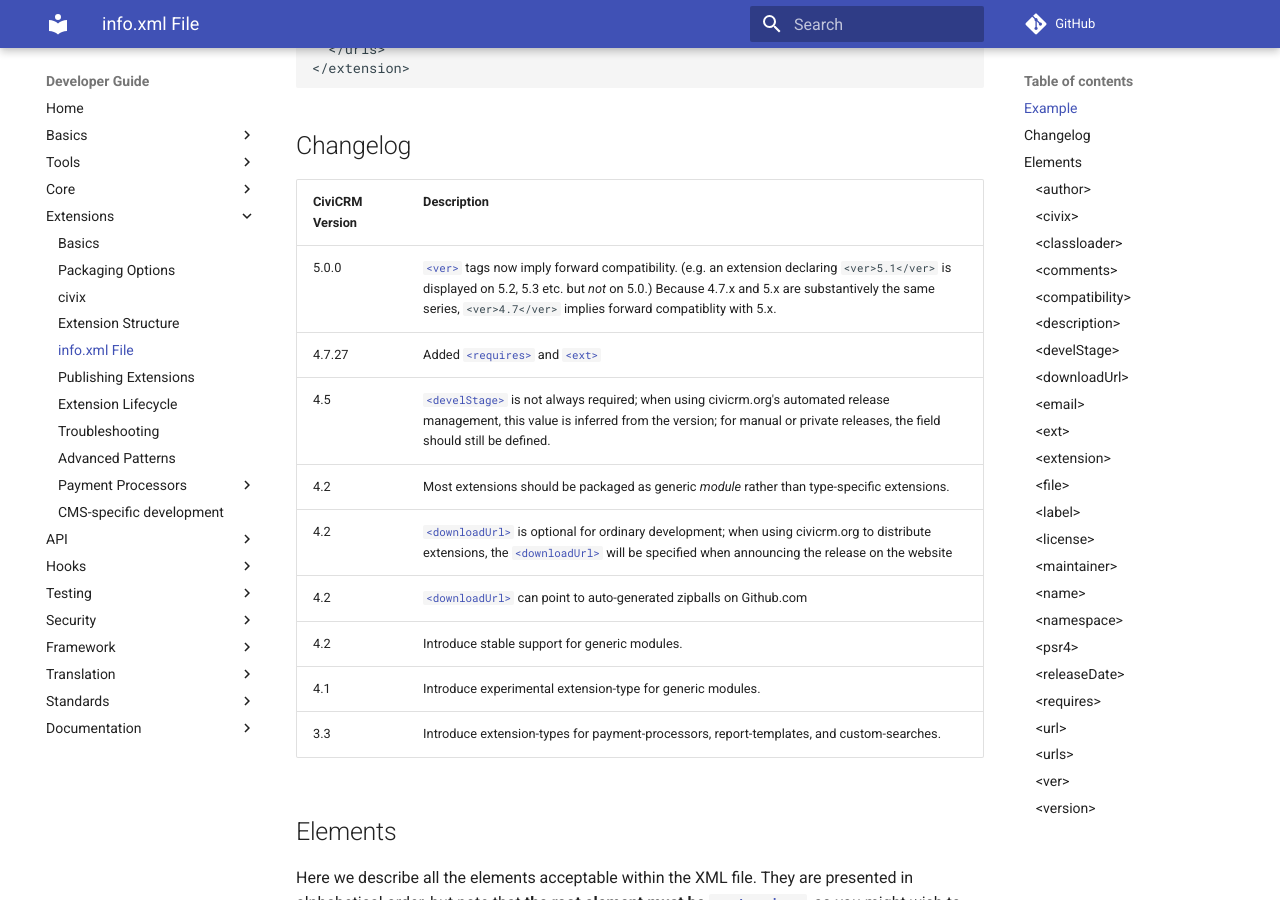
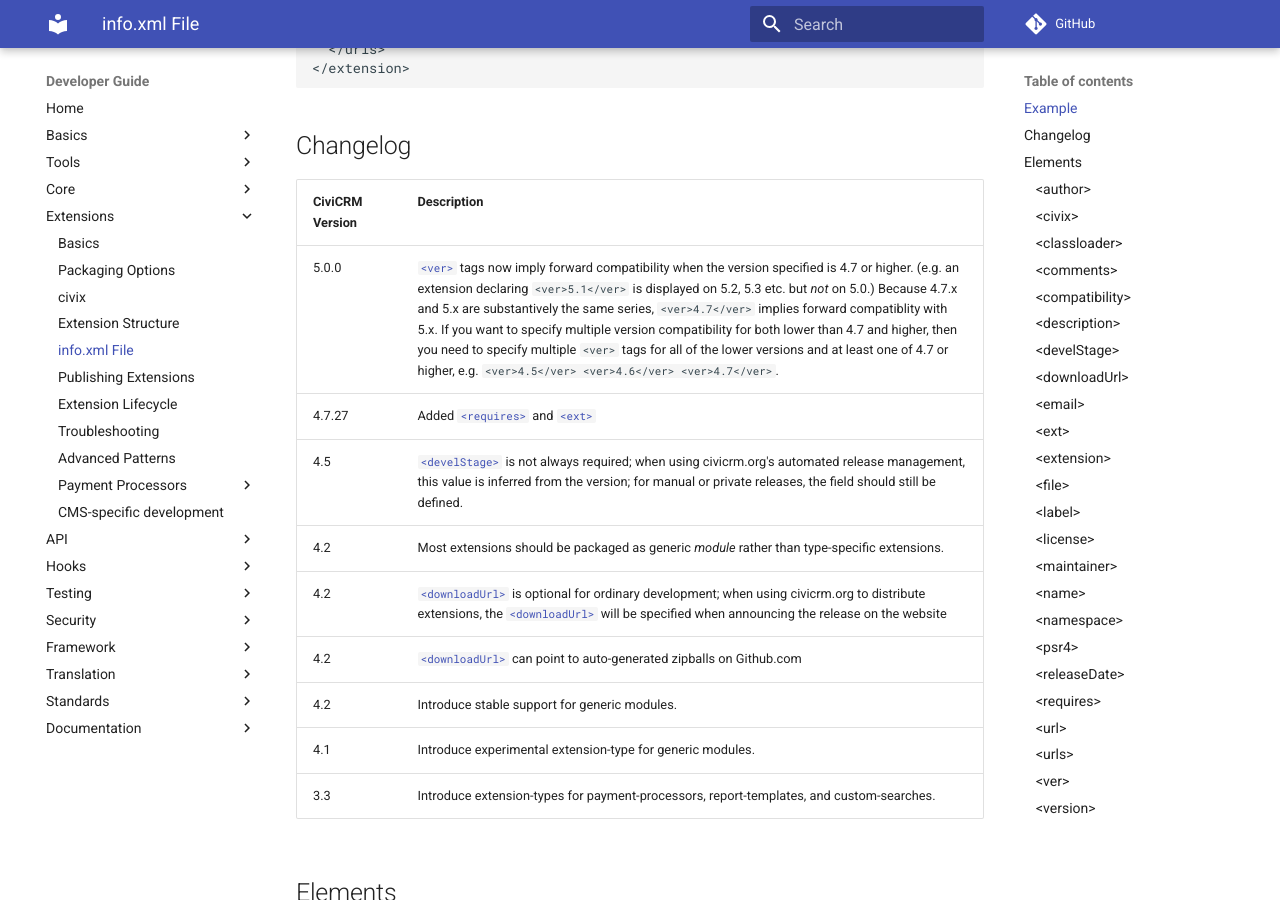
Before and after one commit to civicrm/civicrm-dev-docs, an MkDocs documentation site: the page built from docs/extensions/info-xml.md, in a window 1280 px wide and 900 px high, scrolled down 877 px. Built offline with MkDocs 1.6.1 and Material for MkDocs 9.7.7, drawn with Linux system fonts in a browser that asks for light colours; comment, search, counter and statistics services are not loaded; old or Windows-style settings are respelled for this version of MkDocs.

Commit message:
Clarify what forward-compatibility means
the part about `the installation` is adding new confusion

```diff
--- a/docs/extensions/info-xml.md
+++ b/docs/extensions/info-xml.md
@@ -42,7 +42,7 @@
 
 | CiviCRM Version | Description |
 | -- | -- |
-| 5.0.0 | [`<ver>`](#ver) tags now imply forward compatibility. (e.g. an extension declaring `<ver>5.1</ver>` is displayed on 5.2, 5.3 etc. but *not* on 5.0.) Because 4.7.x and 5.x are substantively the same series, `<ver>4.7</ver>` implies forward compatiblity with 5.x. |
+| 5.0.0 | [`<ver>`](#ver) tags now imply forward compatibility when the version specified is 4.7 or higher. (e.g. an extension declaring `<ver>5.1</ver>` is displayed on 5.2, 5.3 etc. but *not* on 5.0.) Because 4.7.x and 5.x are substantively the same series, `<ver>4.7</ver>` implies forward compatiblity with 5.x. If you want to specify multiple version compatibility for both lower than 4.7 and higher, then you need to specify multiple `<ver>` tags for all of the lower versions and at least one of 4.7 or higher, e.g. `<ver>4.5</ver> <ver>4.6</ver> <ver>4.7</ver>`.|
 | 4.7.27 | Added [`<requires>`](#requires) and [`<ext>`](#ext) |
 | 4.5 | [`<develStage>`](#develStage) is not always required; when using civicrm.org's automated release management, this value is inferred from the version; for manual or private releases, the field should still be defined.
 | 4.2 | Most extensions should be packaged as generic *module* rather than type-specific extensions.
```
